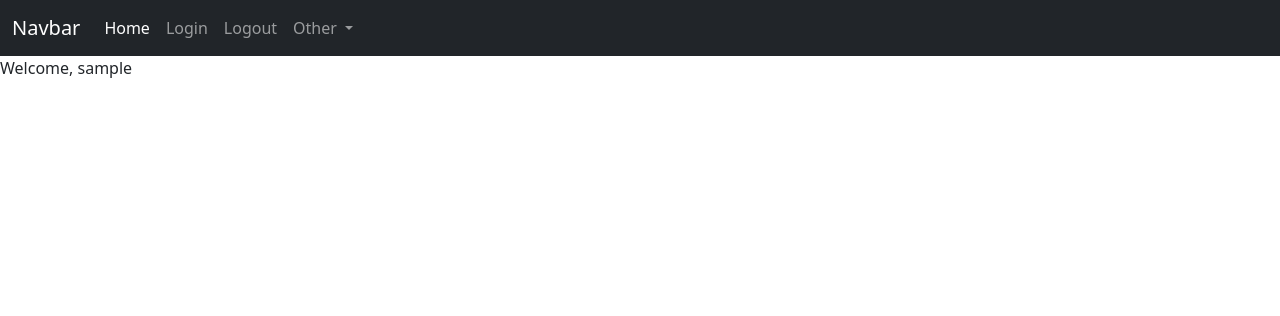
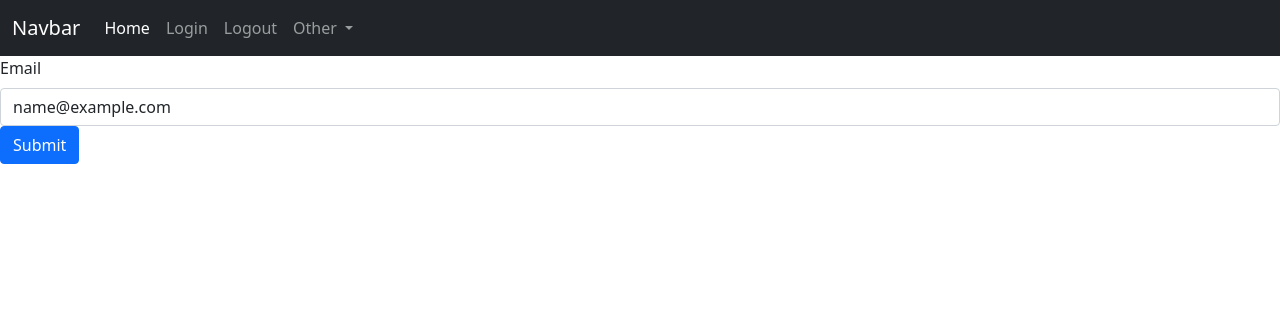
Before and after one commit to SamTredgett/Flask1, a Flask app: page /user in a window 1280 px wide. Shown: the top 316 px of the page. Run offline with Flask 2, Linux system fonts and the light colour scheme; the visitor is signed in with stand-in values (Sample User, id 1).

Commit message:
updated the python in the user method to include post functionality and message flashing for the user if they succesfully add an email. Also updated the user.html view to include the front-end form functionality to complete this circuit

```diff
--- a/main.py
+++ b/main.py
@@ -1,4 +1,5 @@
 ''' short backend project utilising Flask '''
+import sqlalchemy
 from flask import Flask, redirect, url_for, render_template, request, session, flash
 from datetime import timedelta
 
@@ -26,13 +27,23 @@
             return redirect(url_for("user"))
         return render_template("login.html")
 
-@app.route("/user")
+@app.route("/user", methods=["POST", "GET"])
 def user():
     ''' the user function simply returns a users name that is added posted by
         the login function.'''
+
+    email = None
     if "user" in session:
         current_user = session["user"]
-        return render_template("user.html", user = current_user)
+
+        if request.method == "POST":
+            email = request.form["email"]
+            session["email"] = email
+            flash("Email was saved!")
+        else:
+            if "email" in session:
+                email = session["email"]
+        return render_template("user.html",email=email)
     else:
         flash("You are not logged in!")
         return redirect(url_for("login"))
--- a/templates/user.html
+++ b/templates/user.html
@@ -10,5 +10,9 @@
             {% endfor %}
         {% endif %}
 {% endwith %}
-<p> Welcome, {{user}} </p>
+<form action="#" method="POST">
+<label for="inputPassword5" class="form-label">Email</label>
+<input type="email" name="email"placeholder="Enter Email" value="{{email if email}}" class="form-control">
+<button type="submit" value="submit" class="btn btn-primary">Submit</button>
+</form>
 {% endblock %}
```
